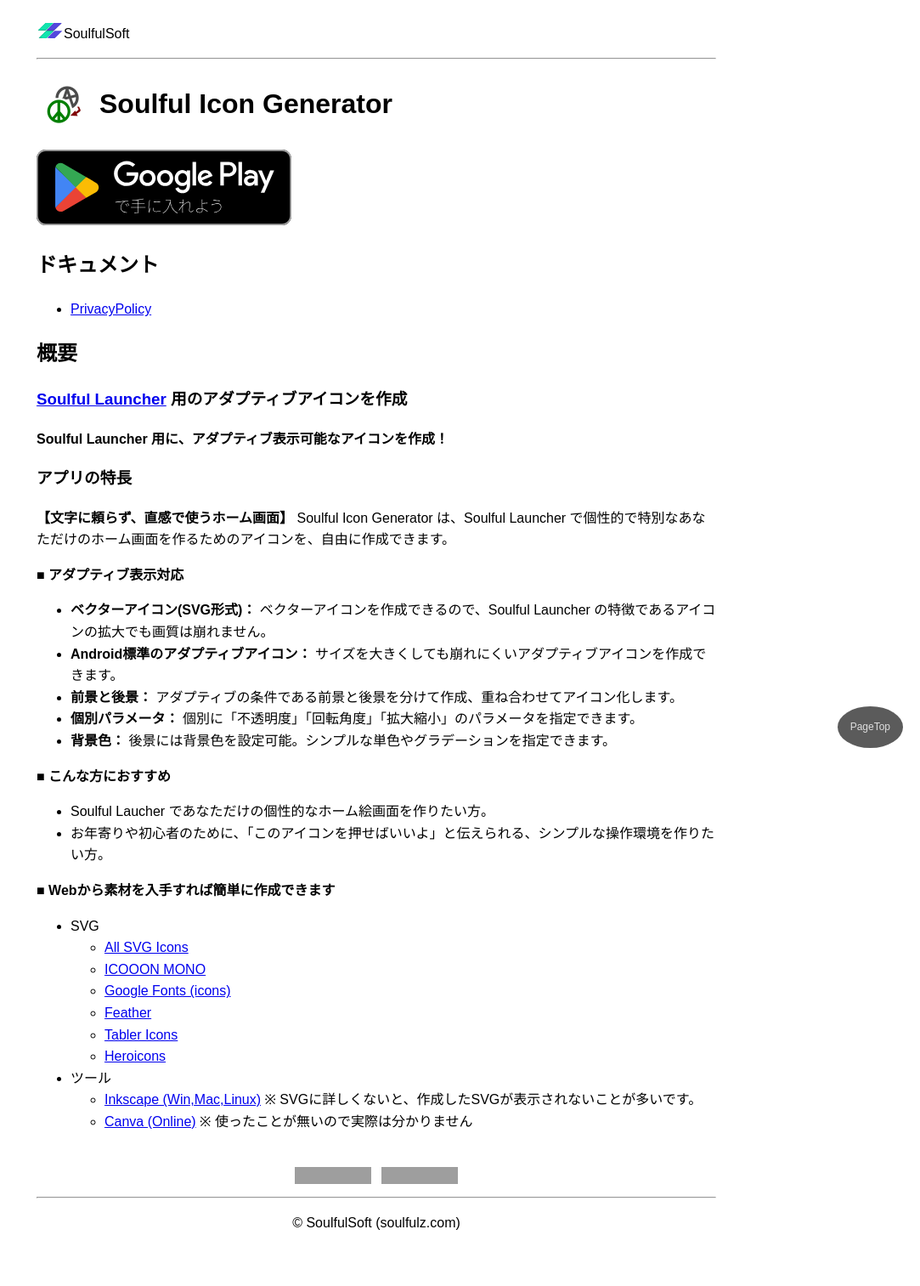
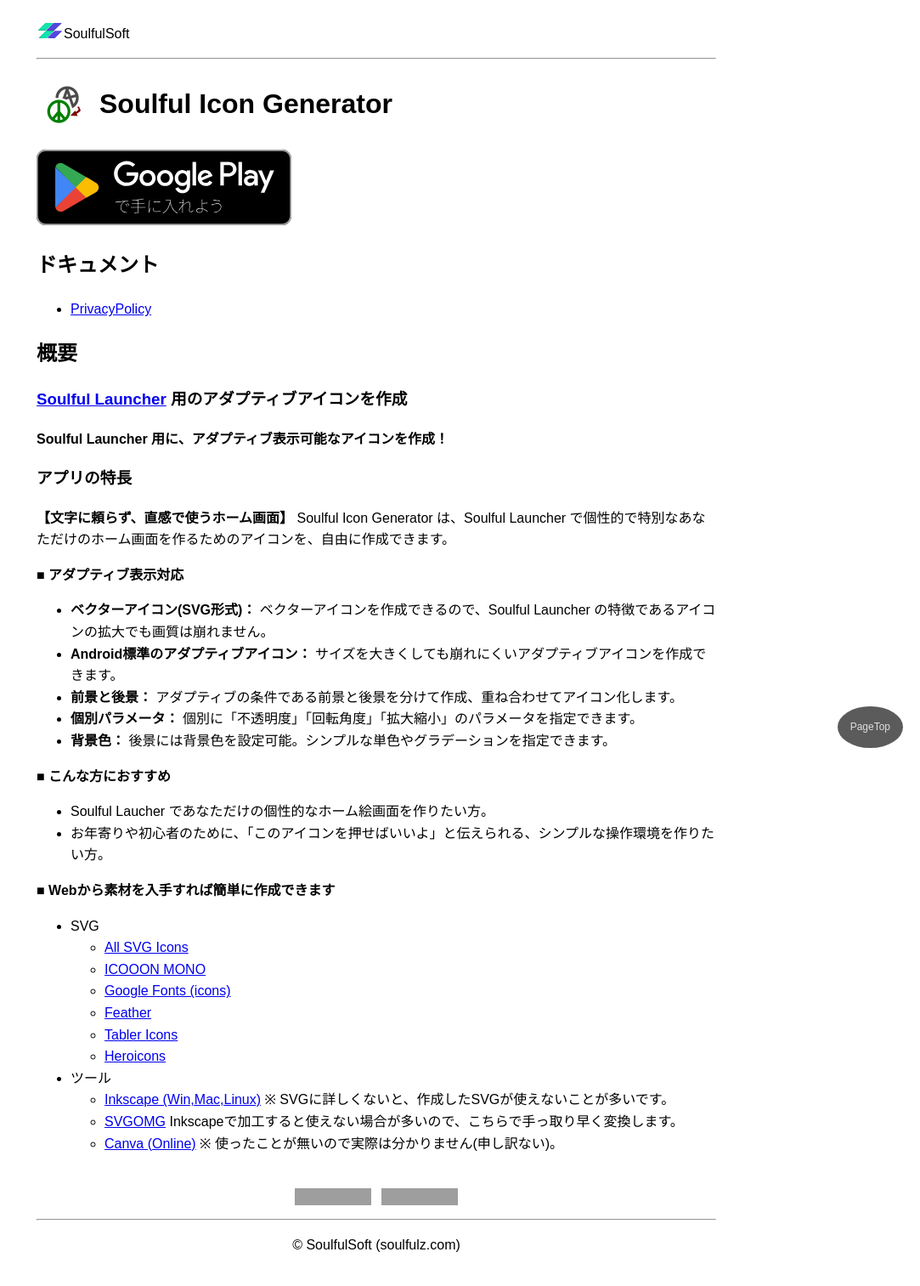
Before and after one commit to SoulfulSoft/soulfulsoft.github.io, a Jekyll site: the page built from soulful_icon_generator/index.md, in a window 1280 px wide. Shown: the whole page at 85% size, without its empty margins (197-1280 px from the left). Built offline with Jekyll 4.4.1, drawn with Linux system fonts in a browser that asks for light colours; our own code applies the rules of GitHub Pages for plain Markdown files; before the commit the page ends 1488 px from its top, so only the background shows below that; grey boxes are pictures that could not be loaded.

Commit message:
Update index.md

```diff
--- a/soulful_icon_generator/index.md
+++ b/soulful_icon_generator/index.md
@@ -47,5 +47,6 @@ Soulful Icon Generator は、Soulful Launcher で個性的で特別なあなた
   * [Tabler Icons](https://tabler.io/icons)
   * [Heroicons](https://heroicons.com)
 - ツール
-  * [Inkscape (Win,Mac,Linux)](https://inkscape.org) ※ SVGに詳しくないと、作成したSVGが表示されないことが多いです。
-  * [Canva (Online)](https://www.canva.com/ja_jp/features/svg-editor/) ※ 使ったことが無いので実際は分かりません
+  * [Inkscape (Win,Mac,Linux)](https://inkscape.org) ※ SVGに詳しくないと、作成したSVGが使えないことが多いです。
+  * [SVGOMG](https://svgomg.net) Inkscapeで加工すると使えない場合が多いので、こちらで手っ取り早く変換します。
+  * [Canva (Online)](https://www.canva.com/ja_jp/features/svg-editor/) ※ 使ったことが無いので実際は分かりません(申し訳ない)。
```
